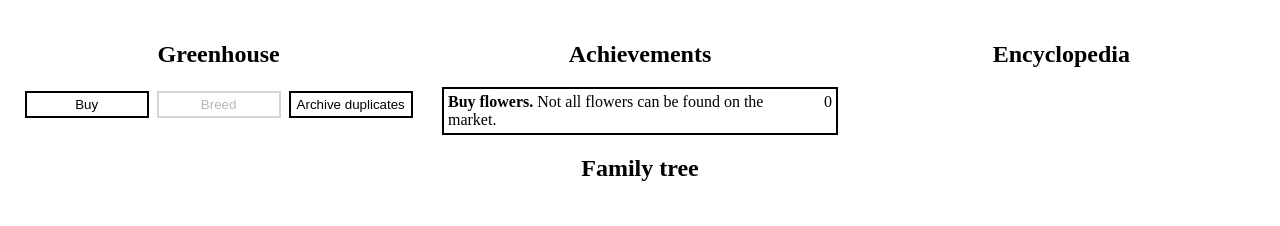
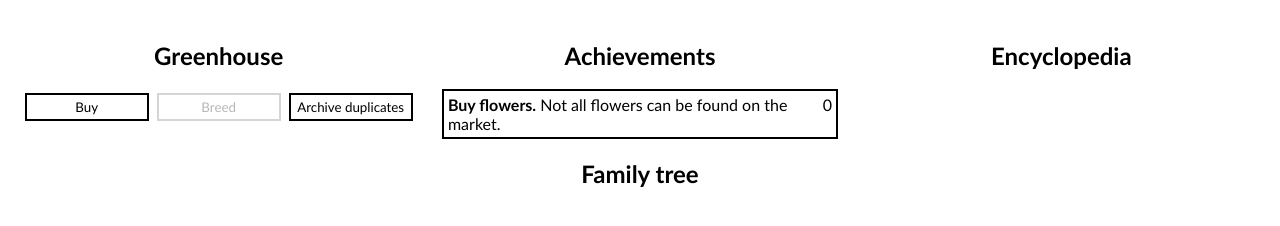
Before and after one commit to hugo-sv/flowers, a website: page index.html in a window 1280 px wide. Drawn offline with Linux system fonts and the light colour scheme.

Commit message:
Improve police

```diff
--- a/style.css
+++ b/style.css
@@ -1,5 +1,6 @@
 * {
   box-sizing: border-box;
+  font-family: "Gill Sans", sans-serif;
 }
 
 .column {
```
